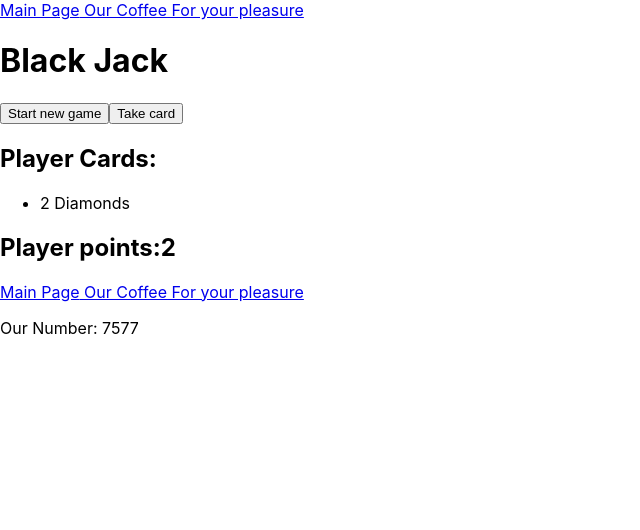
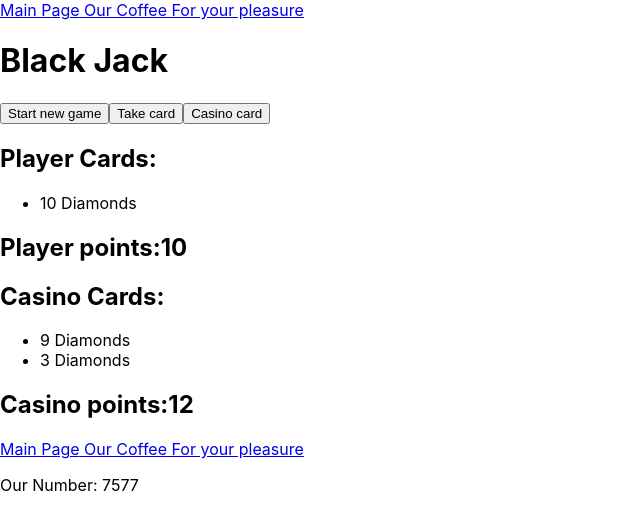
Before and after one commit to Mukhatay/OurCoffeeShop, a React (Create React App) app: page /BlackJack in a window 1280 px wide. Both pictures are taken after a click on the button "Take card". Shown: the top 530 px of the page, without its empty margins (0-640 px from the left). Built offline with nearby package versions, Linux system fonts and the light colour scheme; the HTML template or start-up script is replaced by a standard one.

Commit message:
add casino players

```diff
--- a/src/Page/BlackJack.js
+++ b/src/Page/BlackJack.js
@@ -1,5 +1,6 @@
-import React, { useState } from "react";
+import React, { useEffect, useState } from "react";
 import PlayerCards from "./PlayerCards";
+import CasinoCards from "./CasinoCards";
 
 function BlackJack() {
   const [playerCards, setPlayerCards] = useState([]);
@@ -19,31 +20,86 @@ function BlackJack() {
     { name: "K Diamonds", points: 4 },
     { name: "A Diamonds", points: 11 },
   ]);
+
+  const [finishGame, setFinishGame] = useState(false);
+
+  const getRandomCard = () => {
+    const randomNumber = Math.floor(Math.random() * 13);
+    const randomCard = allCardsInGame[randomNumber];
+    return randomCard;
+  };
+
+  const addPlayerCard = () => {
+    setPlayerCards((prev) => {
+      return [...prev, getRandomCard()];
+    });
+  };
+
+  const addCasinoCard = () => {
+    setCasinoCards((prev) => {
+      return [...prev, getRandomCard()];
+    });
+  };
+
+  const startGame = () => {
+    setPlayerCards((prev) => {
+      return [];
+    });
+    setCasinoCards((prev) => []);
+    addPlayerCard();
+    addPlayerCard();
+    addCasinoCard();
+    addCasinoCard();
+  };
+  useEffect(() => {
+    const playerPoints = playerCards.reduce((prevSum, currentValue) => {
+      return prevSum + currentValue.points;
+    }, 0);
+    const casinoPoints = casinoCards.reduce((prevSum, currentValue) => {
+      return prevSum + currentValue.points;
+    }, 0);
+
+    if (playerPoints > 21) {
+      alert("You lose");
+      setFinishGame(() => true);
+    }
+    if (casinoPoints > 21) {
+      alert("You win");
+      setFinishGame(() => true);
+    }
+    if (!finishGame && playerPoints > casinoPoints) {
+      addCasinoCard();
+    }
+  }, [playerCards, casinoCards]);
   return (
     <div>
       <h1>Black Jack</h1>
       <button
         onClick={() => {
-          setPlayerCards((prev) => {
-            return [];
-          });
+          startGame();
+          setFinishGame(() => false);
         }}
       >
         Start new game
       </button>
       <button
+        disabled={finishGame}
         onClick={() => {
-          const randomNumber = Math.floor(Math.random() * 13);
-          const randomCard = allCardsInGame[randomNumber];
-          setPlayerCards((prev) => {
-            return [...prev, randomCard];
-          });
-          console.log(randomCard);
+          addPlayerCard();
         }}
       >
         Take card
       </button>
+      <button
+        disabled={finishGame}
+        onClick={() => {
+          addCasinoCard();
+        }}
+      >
+        Casino card
+      </button>
       <PlayerCards playerCardsToRender={playerCards} />
+      <CasinoCards casinoCardsToRender={casinoCards} />
     </div>
   );
 }
--- /dev/null
+++ b/src/Page/CasinoCards.js
@@ -0,0 +1,22 @@
+import React from "react";
+
+function CasinoCards({ casinoCardsToRender }) {
+  return (
+    <div>
+      <h2>Casino Cards:</h2>
+      <ul>
+        {casinoCardsToRender.map((el, index) => {
+          return <li key={el.name}>{el.name}</li>;
+        })}
+      </ul>
+      <h2>
+        Casino points:
+        {casinoCardsToRender.reduce((prevSum, currentValue) => {
+          return prevSum + currentValue.points;
+        }, 0)}
+      </h2>
+    </div>
+  );
+}
+
+export default CasinoCards;
--- a/src/Page/PlayerCards.js
+++ b/src/Page/PlayerCards.js
@@ -5,8 +5,8 @@ function PlayerCards({ playerCardsToRender }) {
     <div>
       <h2>Player Cards: </h2>
       <ul>
-        {playerCardsToRender.map((el) => {
-          return <li>{el.name}</li>;
+        {playerCardsToRender.map((el, index) => {
+          return <li key={el.name}>{el.name}</li>;
         })}
       </ul>
       <h2>
```
